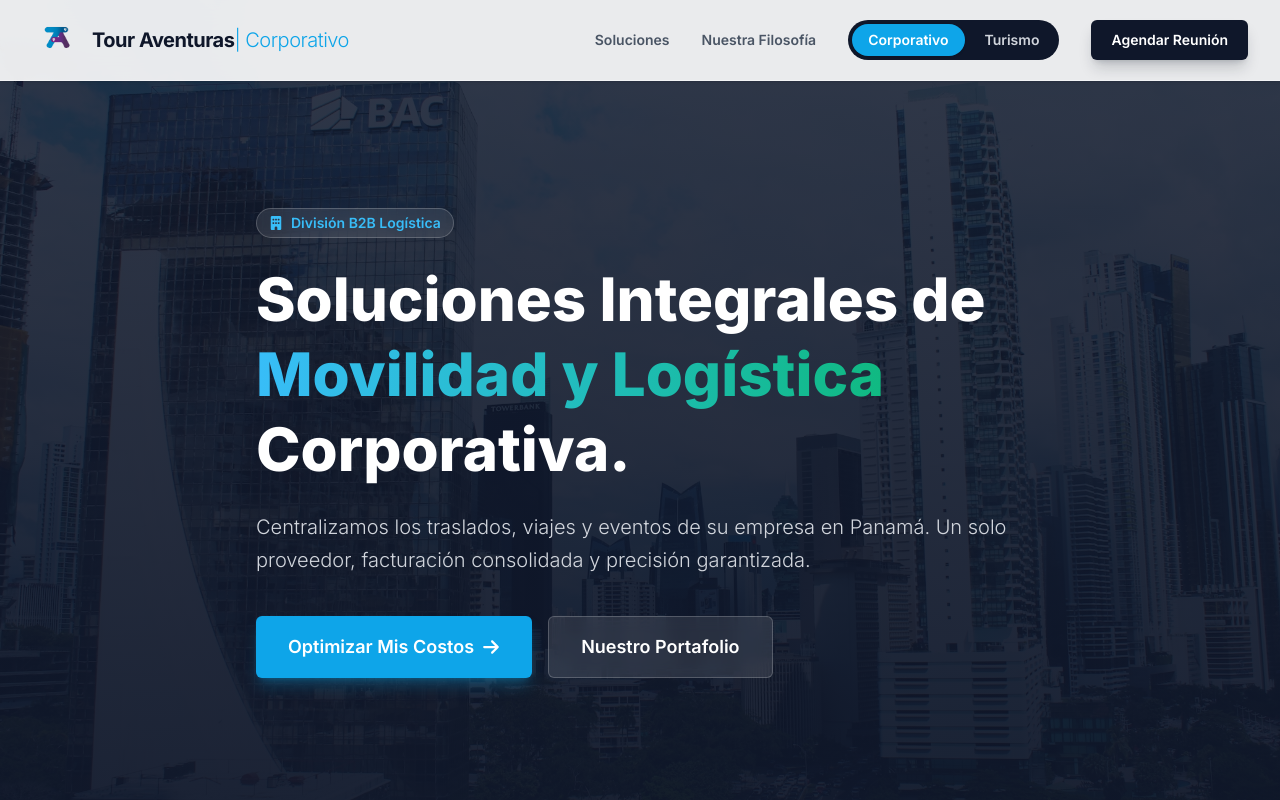
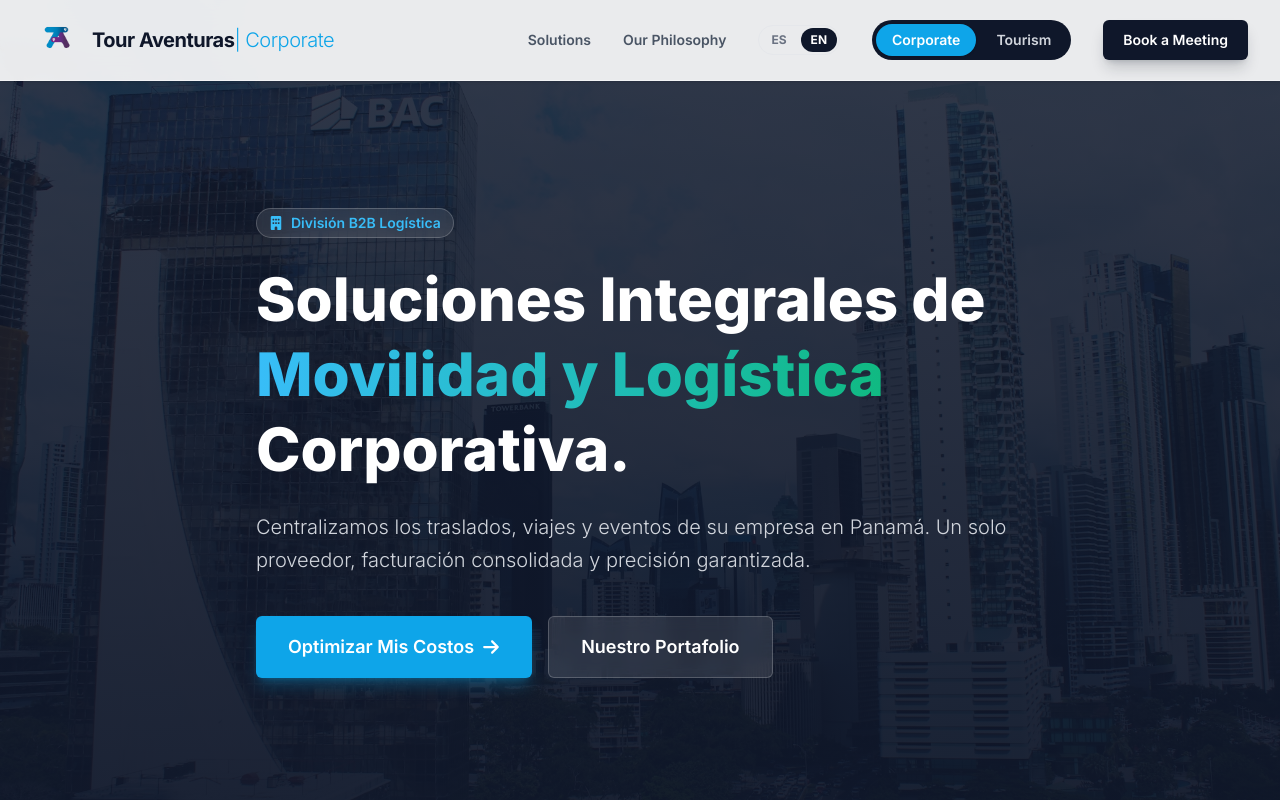
Before and after one commit to diegobeltran97/tour_aventuras_2026, a Next.js app: page /en in a window 1280 px wide. Shown: the top 800 px of the page. Built offline with nearby package versions, Linux system fonts and the light colour scheme.

Commit message:
feat(i18n): add language switcher, localize navbar and mode toggle

```diff
--- a/app/[lang]/page.tsx
+++ b/app/[lang]/page.tsx
@@ -1,3 +1,4 @@
+import { notFound } from "next/navigation";
 import Navbar from "@/components/Navbar";
 import HeroSection from "@/components/HeroSection";
 import ClientsSection from "@/components/ClientsSection";
@@ -6,11 +7,21 @@ import PhilosophySection from "@/components/PhilosophySection";
 import AIPlannerSection from "@/components/AIPlannerSection";
 import ContactSection from "@/components/ContactSection";
 import Footer from "@/components/Footer";
+import { getDictionary, hasLocale } from "@/i18n/dictionaries";
 
-export default function Home() {
+export default async function Home({ params }: PageProps<'/[lang]'>) {
+  const { lang } = await params;
+  if (!hasLocale(lang)) notFound();
+  const t = getDictionary(lang);
+
   return (
     <>
-      <Navbar />
+      <Navbar
+        t={t.nav}
+        modeToggle={t.modeToggle}
+        languageSwitcher={t.languageSwitcher}
+        lang={lang}
+      />
       <main>
         <HeroSection />
         <ClientsSection />
--- a/app/[lang]/turismo/page.tsx
+++ b/app/[lang]/turismo/page.tsx
@@ -1,6 +1,8 @@
 import Image, { type StaticImageData } from "next/image";
 import Link from "next/link";
+import { notFound } from "next/navigation";
 import ModeToggle from "@/components/ModeToggle";
+import { getDictionary, hasLocale } from "@/i18n/dictionaries";
 import {
   FaWhatsapp,
   FaInstagram,
@@ -233,7 +235,10 @@ function SectionHeader({
 
 /* ─── Page ─── */
 
-export default function TurismoPage() {
+export default async function TurismoPage({ params }: PageProps<'/[lang]/turismo'>) {
+  const { lang } = await params;
+  if (!hasLocale(lang)) notFound();
+  const t = getDictionary(lang);
   const whatsapp = "https://wa.me/50765889209";
 
   return (
@@ -255,7 +260,7 @@ export default function TurismoPage() {
               </span>
             </div>
           </div>
-          <ModeToggle />
+          <ModeToggle t={t.modeToggle} lang={lang} />
         </div>
       </header>
 
--- /dev/null
+++ b/components/LanguageSwitcher.tsx
@@ -0,0 +1,45 @@
+"use client";
+
+import Link from "next/link";
+import { usePathname } from "next/navigation";
+import { localizedPath, locales, stripLocale } from "@/i18n/config";
+
+const labels = { es: "ES", en: "EN" } as const;
+
+export default function LanguageSwitcher({
+  ariaLabel,
+  className = "",
+}: {
+  ariaLabel: string;
+  className?: string;
+}) {
+  const pathname = usePathname() ?? "/";
+  const { locale: current, path } = stripLocale(pathname);
+
+  return (
+    <div
+      className={`inline-flex items-center gap-1 rounded-full border border-gray-200 p-0.5 ${className}`}
+      role="group"
+      aria-label={ariaLabel}
+    >
+      {locales.map((locale) => {
+        const active = locale === current;
+        return (
+          <Link
+            key={locale}
+            href={localizedPath(path, locale)}
+            hrefLang={locale}
+            aria-current={active ? "true" : undefined}
+            className={`px-2.5 py-1 rounded-full text-xs font-bold transition ${
+              active
+                ? "bg-corporate-900 text-white"
+                : "text-gray-500 hover:text-corporate-900"
+            }`}
+          >
+            {labels[locale]}
+          </Link>
+        );
+      })}
+    </div>
+  );
+}
--- a/components/ModeToggle.tsx
+++ b/components/ModeToggle.tsx
@@ -2,40 +2,46 @@
 
 import Link from "next/link";
 import { usePathname } from "next/navigation";
+import { localizedPath, stripLocale, type Locale } from "@/i18n/config";
+
+export default function ModeToggle({
+  t,
+  lang,
+  className = "",
+}: {
+  t: { corporate: string; tourism: string; ariaLabel: string };
+  lang: Locale;
+  className?: string;
+}) {
+  const pathname = usePathname() ?? "/";
+  const { path } = stripLocale(pathname);
+  const isTurismo = path.startsWith("/turismo");
 
   const segments = [
-  { href: "/", label: "Corporativo" },
-  { href: "/turismo", label: "Turismo" },
-] as const;
-
-export default function ModeToggle({ className = "" }: { className?: string }) {
-  const pathname = usePathname();
-  const isTurismo = pathname?.startsWith("/turismo");
+    { path: "/", label: t.corporate, active: !isTurismo },
+    { path: "/turismo", label: t.tourism, active: isTurismo },
+  ];
 
   return (
     <div
       className={`inline-flex items-center gap-1 rounded-full bg-corporate-900 p-1 ${className}`}
       role="group"
-      aria-label="Cambiar entre sitio corporativo y turismo"
+      aria-label={t.ariaLabel}
     >
-      {segments.map((seg) => {
-        const active =
-          seg.href === "/turismo" ? isTurismo : !isTurismo;
-        return (
+      {segments.map((seg) => (
         <Link
-            key={seg.href}
-            href={seg.href}
-            aria-current={active ? "page" : undefined}
+          key={seg.path}
+          href={localizedPath(seg.path, lang)}
+          aria-current={seg.active ? "page" : undefined}
           className={`px-4 py-1.5 rounded-full text-sm font-semibold transition ${
-              active
+            seg.active
               ? "bg-corporate-500 text-white shadow-sm"
               : "text-gray-300 hover:text-white"
           }`}
         >
           {seg.label}
         </Link>
-        );
-      })}
+      ))}
     </div>
   );
 }
--- a/components/Navbar.tsx
+++ b/components/Navbar.tsx
@@ -3,6 +3,8 @@
 import { useState, type ReactNode } from "react";
 import Image from "next/image";
 import ModeToggle from "./ModeToggle";
+import LanguageSwitcher from "./LanguageSwitcher";
+import { type Locale } from "@/i18n/config";
 import {
   FaBars,
   FaXmark,
@@ -18,13 +20,35 @@ type NavLink = {
   highlight?: boolean;
 };
 
-const navLinks: NavLink[] = [
-  { href: "#servicios", label: "Soluciones", icon: <FaCarSide /> },
-  { href: "#filosofia", label: "Nuestra Filosofía", icon: <FaBuilding /> },
-];
+type NavbarDict = {
+  brand: string;
+  brandSuffix: string;
+  brandShort: string;
+  logoAlt: string;
+  links: { services: string; philosophy: string };
+  cta: string;
+  openMenu: string;
+  closeMenu: string;
+  location: string;
+};
 
-export default function Navbar() {
+export default function Navbar({
+  t,
+  modeToggle,
+  languageSwitcher,
+  lang,
+}: {
+  t: NavbarDict;
+  modeToggle: { corporate: string; tourism: string; ariaLabel: string };
+  languageSwitcher: { ariaLabel: string };
+  lang: Locale;
+}) {
   const [open, setOpen] = useState(false);
+
+  const navLinks: NavLink[] = [
+    { href: "#servicios", label: t.links.services, icon: <FaCarSide /> },
+    { href: "#filosofia", label: t.links.philosophy, icon: <FaBuilding /> },
+  ];
 
   function close() {
     setOpen(false);
@@ -39,15 +63,15 @@ export default function Navbar() {
             <div className="flex items-center gap-3">
               <Image
                 src="/logo_final.png"
-                alt="Tour Aventuras PTY"
+                alt={t.logoAlt}
                 width={48}
                 height={38}
                 className="rounded-md"
               />
               <span className="font-bold text-xl tracking-tight text-corporate-900">
-                Tour Aventuras
+                {t.brand}
                 <span className="font-light text-corporate-500">
-                  | Corporativo
+                  {t.brandSuffix}
                 </span>
               </span>
             </div>
@@ -67,12 +91,13 @@ export default function Navbar() {
                   {link.label}
                 </a>
               ))}
-              <ModeToggle />
+              <LanguageSwitcher ariaLabel={languageSwitcher.ariaLabel} />
+              <ModeToggle t={modeToggle} lang={lang} />
               <a
                 href="#contacto"
                 className="bg-corporate-900 text-white px-5 py-2.5 rounded-md text-sm font-semibold hover:bg-corporate-800 transition shadow-lg shadow-corporate-900/20"
               >
-                Agendar Reunión
+                {t.cta}
               </a>
             </div>
 
@@ -80,7 +105,7 @@ export default function Navbar() {
             <button
               className="md:hidden flex items-center justify-center w-10 h-10 rounded-md text-corporate-900 hover:bg-gray-100 transition"
               onClick={() => setOpen(true)}
-              aria-label="Abrir menú"
+              aria-label={t.openMenu}
             >
               <FaBars className="text-xl" />
             </button>
@@ -110,19 +135,19 @@ export default function Navbar() {
           <div className="flex items-center gap-2">
             <Image
               src="/logo.jpg"
-              alt="Tour Aventuras PTY"
+              alt={t.logoAlt}
               width={36}
               height={28}
               className="rounded-md"
             />
             <span className="font-bold text-corporate-900 tracking-tight">
-              Tour Aventuras Pty
+              {t.brandShort}
             </span>
           </div>
           <button
             onClick={close}
             className="flex items-center justify-center w-9 h-9 rounded-md text-gray-500 hover:bg-gray-100 transition"
-            aria-label="Cerrar menú"
+            aria-label={t.closeMenu}
           >
             <FaXmark className="text-xl" />
           </button>
@@ -150,17 +175,21 @@ export default function Navbar() {
         {/* CTA at the bottom */}
         <div className="px-4 pb-8">
           <div className="flex justify-center mb-4" onClick={close}>
-            <ModeToggle />
+            <ModeToggle t={modeToggle} lang={lang} />
+            <LanguageSwitcher
+              ariaLabel={languageSwitcher.ariaLabel}
+              className="ml-2"
+            />
           </div>
           <a
             href="#contacto"
             onClick={close}
             className="flex items-center justify-center gap-2 w-full bg-corporate-900 text-white px-5 py-3.5 rounded-xl text-sm font-semibold hover:bg-corporate-800 transition shadow-lg shadow-corporate-900/20"
           >
-            <FaCalendarCheck /> Agendar Reunión
+            <FaCalendarCheck /> {t.cta}
           </a>
           <p className="text-center text-xs text-gray-400 mt-4">
-            Ciudad de Panamá, Panamá
+            {t.location}
           </p>
         </div>
       </aside>
```
Lines whose indentation alone changed are shown as unchanged.
